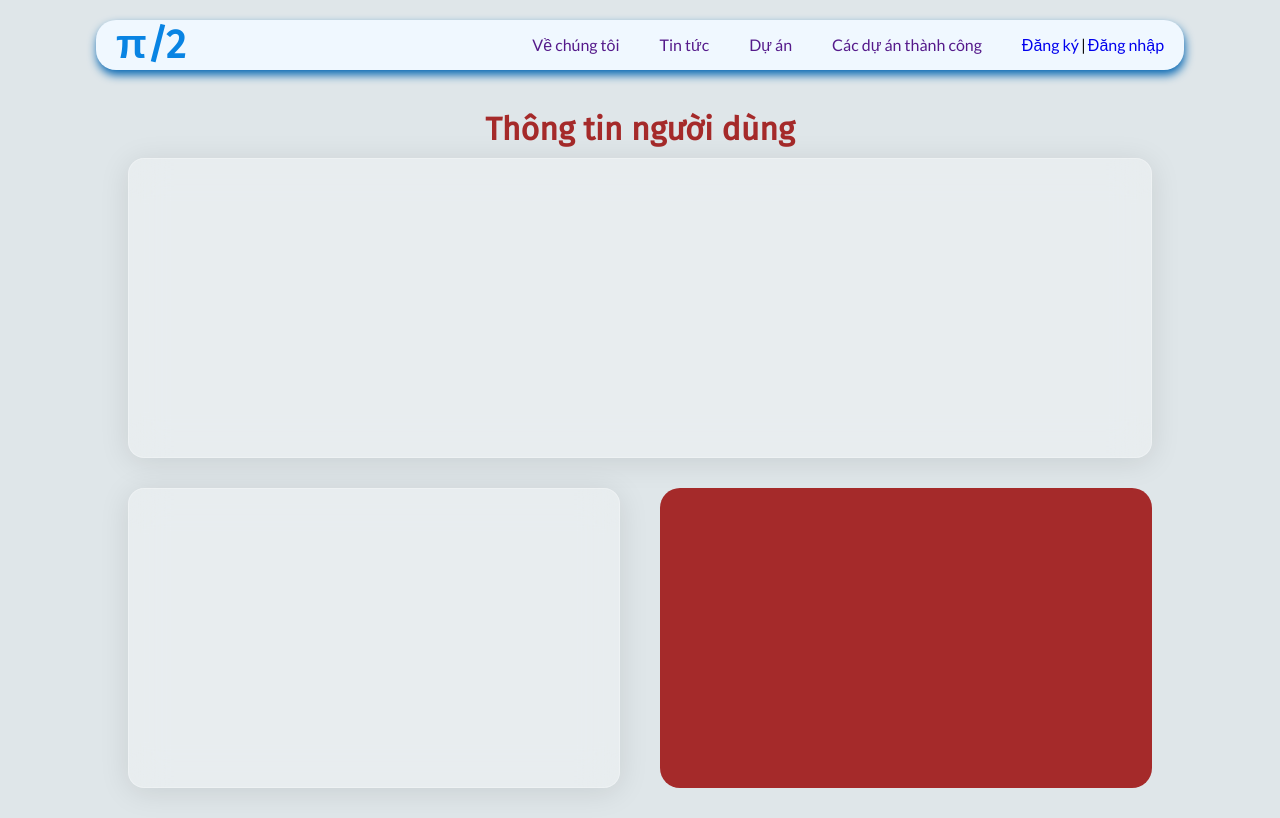
After one commit to khanh1910/Crowdfunding, a Django app: template fund/infor/templates/view_info.html in a window 1280 px wide. The commit adds this page. Run offline with Django 3.2, Linux system fonts and the light colour scheme; the template is opened without the code that fills it, so the values that code supplies are empty.

Commit message:
add view_info

```diff
--- a/fund/infor/admin.py
+++ b/fund/infor/admin.py
@@ -1,3 +1,2 @@
 from django.contrib import admin
-
 # Register your models here.
--- /dev/null
+++ b/fund/infor/templates/header.html
@@ -0,0 +1,35 @@
+<!DOCTYPE html>
+<html lang="en">
+<head>
+    {% load static %}
+    <meta charset="UTF-8">
+    <meta http-equiv="X-UA-Compatible" content="IE=edge">
+    <meta name="viewport" content="width=device-width, initial-scale=1.0">
+    <title>{% block title %}{% endblock %}</title>
+    <link rel="stylesheet" href = "{% static 'css/info.css' %}" type="text/css">
+</head>
+<body>
+    <div class="contain">
+        <div class="header">
+            <div class="header-top">
+                <a href="" id="logo">π/2</a>
+                <ul>
+                    <li><a href="">Về chúng tôi</a></li>
+                    <li><a href="">Tin tức</a></li>
+                    <li><a href="">Dự án</a></li>
+                    <li><a href="">Các dự án thành công</a></li>
+                    {% if user.username %}
+                        <li style='margin-right: 2px; text-decoration: none'> Xin chào <a href="">{{user.first_name}} {{user.last_name}}</a></li>|
+                        <li style='margin-left: 2px'><a href="{% url 'logout' %}">Đăng xuất</a></li>
+                    {% else %}
+                        <li style='margin-right: 2px'><a href="{% url 'register' %}">Đăng ký</a> </li>|
+                        <li style='margin-left: 2px'><a href="{% url 'login' %}">Đăng nhập</a> </li>
+                    {% endif %}
+                </ul>
+            </div>
+        </div>
+        {% block contents %}
+        {% endblock %}
+    </div>
+</body>
+</html>
--- /dev/null
+++ b/fund/infor/templates/view_info.html
@@ -0,0 +1,13 @@
+{% extends 'header.html' %}
+{% block title %}Thông tin người dùng{% endblock %}
+{% block contents %}
+	<h1 class="cd">Thông tin người dùng</h1>
+	<div class="fund_info">
+		<div class="fund_money"></div>
+		<div class="fund_project"></div>
+	</div>
+	<div class="box2">
+		<div class="my_project"></div>
+		<div class="user_info"></div>
+	</div>
+{% endblock %}
--- a/fund/infor/urls.py
+++ b/fund/infor/urls.py
@@ -2,5 +2,6 @@ from django.urls import path
 from . import views
 
 urlpatterns = [
-    path('test/', views.t1, name='t1'),
+   path('', views.t1, name='t1'),
+   path('test/', views.t1, name='t1'),
 ]
--- a/fund/infor/views.py
+++ b/fund/infor/views.py
@@ -5,4 +5,4 @@ from django.template import loader
 
 # Create your views here.
 def t1(request):
-    return render(request, "aaa.html")
+    return render(request, "view_info.html")
--- /dev/null
+++ b/fund/static/css/info.css
@@ -0,0 +1,123 @@
+@import url('https://fonts.googleapis.com/css2?family=Fira+Sans&family=Lato&display=swap');
+*{
+    margin: 0;
+    padding: 0;
+    box-sizing: border-box;
+}
+body{
+    font-family: 'Fira Sans', sans-serif;
+    background-color: #dfe6e9;
+}
+.contain{
+    width: 100%;
+    margin: 0 auto;
+}
+ul{
+    list-style: none;
+}
+.header{
+    padding-top: 20px;
+    height: 100px;
+    width: 100%;
+    background-size: cover;
+    background-position: center;
+}
+a{
+    text-decoration: none;
+}
+.header .header-top{
+    margin: 0 auto;
+    width: 85%;
+    min-height: 50px;
+    display: flex;
+    justify-content: space-between;
+    align-items: center;
+    background-color: aliceblue;
+    border-radius: 20px;
+    box-shadow: 1px 5px 10px #0768b3;
+    font-family: 'Lato', sans-serif;
+}
+.header .header-top ul{
+    display: flex;
+}
+.header .header-top ul li{
+    list-style: none;
+    margin: 0 20px;
+}
+.header .header-top ul li:hover{
+    text-decoration: underline;
+}
+.header .header-top #logo{
+    font-size: 40px;
+    font-weight:900;
+    display: block;
+    margin-left: 20px;
+    color: #0984e3;
+    font-family: 'Fira Sans', sans-serif;
+}
+
+
+
+.cd {
+	margin: 10px auto;
+	color:brown;
+	text-align: center;
+}
+
+
+.fund_info{
+	margin: 10px auto;
+	width: 80%;
+	height: 300px;
+	min-width:600px;
+	border: 0px;
+	border-radius: 10px;
+	display: flex;
+	background: rgba(255, 255, 255, 0.28);
+	border-radius: 16px;
+	box-shadow: 0 4px 30px rgba(0, 0, 0, 0.1);
+	backdrop-filter: blur(18.9px);
+	-webkit-backdrop-filter: blur(18.9px);
+	border: 1px solid rgba(255, 255, 255, 0.26);
+}
+
+.fund_money, .fund_project{
+	margin: auto auto;
+	background:transparent;
+	width: 250px;
+	height: 250px;
+	border: 0px;
+	border-radius: 10px;
+}
+
+.box2{
+	background-color: transparent;
+	margin: 30px auto;
+	width: 80%;
+	height: 300px;
+	min-width:600px;
+	border: 0px;
+	border-radius: 10px;
+	display: flex;
+}
+
+.my_project {
+	background-color: brown;
+	width: 48%;
+	height: 100%;
+	border-radius: 20px;
+	background: rgba(255, 255, 255, 0.28);
+	border-radius: 16px;
+	box-shadow: 0 4px 30px rgba(0, 0, 0, 0.1);
+	backdrop-filter: blur(18.9px);
+	-webkit-backdrop-filter: blur(18.9px);
+	border: 1px solid rgba(255, 255, 255, 0.26);
+}
+
+.user_info{
+	background-color: brown;
+	width: 48%;
+	height: 100%;
+	margin: 0 0 0 auto;
+	border-radius: 20px;
+}
```
Also changed, not shown: fund/infor/templates/aaa.html (+4 -11 lines), fund/infor/templates/base1.html (deleted, +0 -35 lines), fund/static/css/project2.css (deleted, +0 -138 lines), fund/db.sqlite3.
